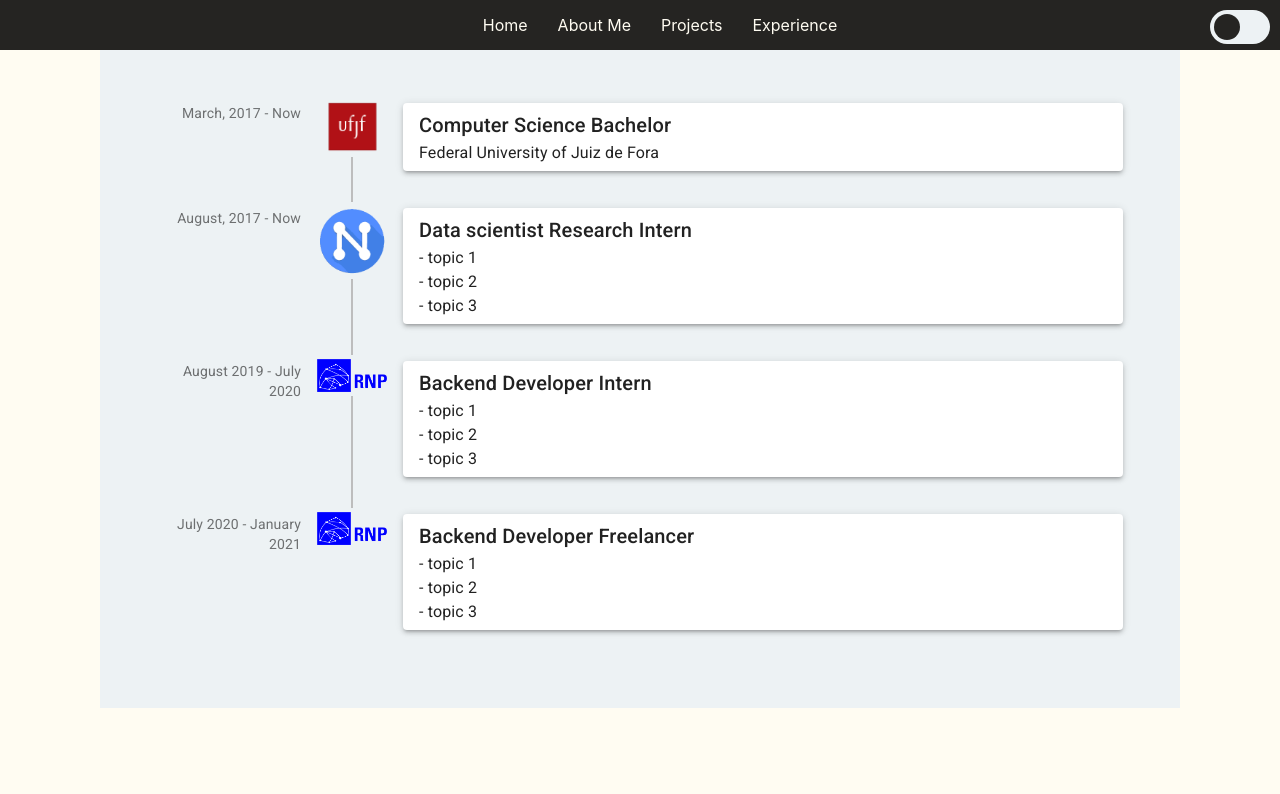
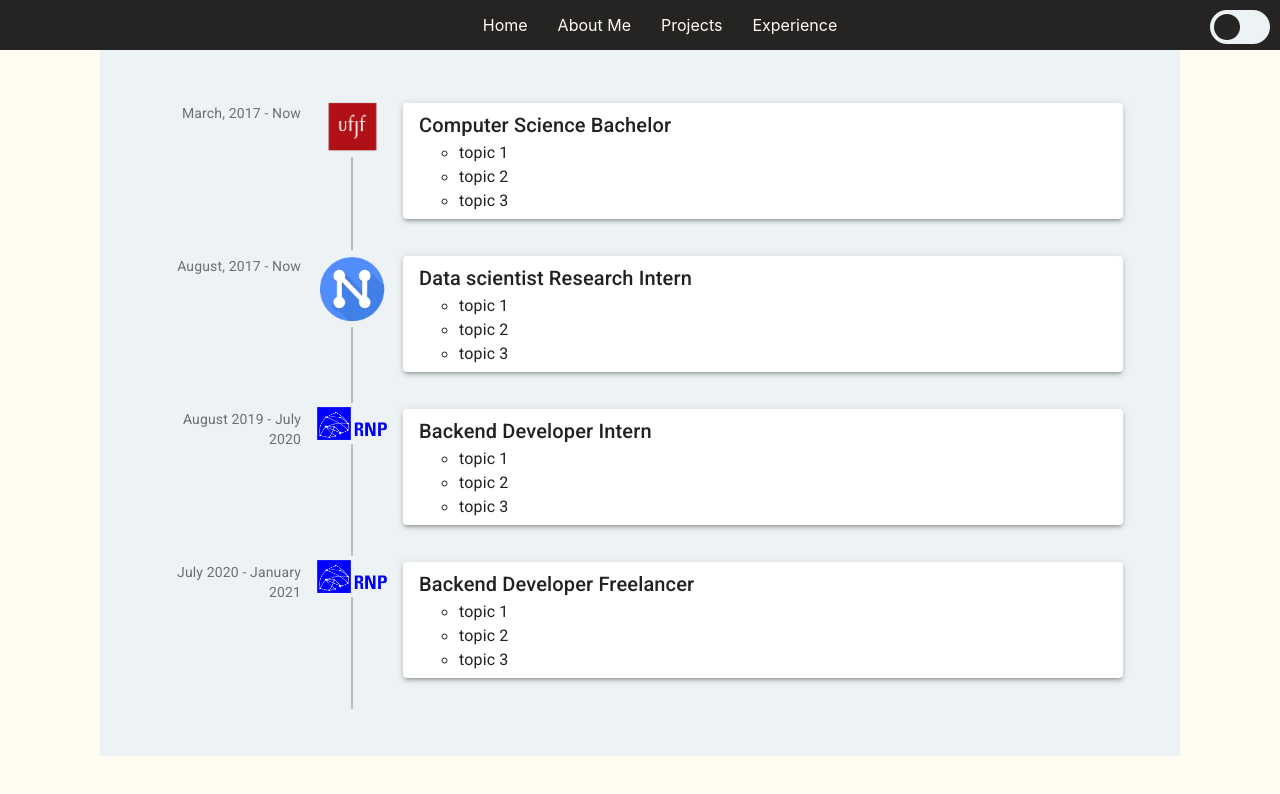
Before and after one commit to Victoraq/victoraq.github.io, a React (Create React App) app: page /experience in a window 1280 px wide. Shown: the top 794 px of the page. Built offline with nearby package versions, Linux system fonts and the light colour scheme.

Commit message:
Get experience data from file
refactoring db.js to information files of each page.

```diff
--- a/src/App.js
+++ b/src/App.js
@@ -2,18 +2,20 @@ import React, { useState, useEffect } from "react";
 import { ThemeProvider } from "styled-components";
 import { BrowserRouter as Router, Route, Switch } from "react-router-dom";
 
-import Header from "./components/Header";
-import GlobalStyle from "./GlobalStyle";
 import Home from "./pages/Home";
-import { darkTheme, lightTheme } from "./UI/themes";
 import AboutMe from "./pages/AboutMe";
 import Projects from "./pages/Projects";
-import { projects as data_projects } from "./db";
+import Header from "./components/Header";
+import Experience from "./pages/Experience";
+import GlobalStyle from "./GlobalStyle";
 import { reshapeArray } from "./utils";
-import Experience from "./pages/Experience";
+import { projects_data } from "./info/projects";
+import { experience_data } from "./info/experience";
+import { darkTheme, lightTheme } from "./UI/themes";
 
 function App() {
   const [projects, setProjects] = useState([]);
+  const [experience, setExperience] = useState([]);
   const [theme, setTheme] = useState(true);
 
   const toggleTheme = () => {
@@ -24,10 +26,14 @@ function App() {
     // Reshape projects to use in 3 x n visualization
     const cardsInColumn = 3;
     const reshaped_projects = reshapeArray(
-      data_projects.updates,
+      projects_data.updates,
       cardsInColumn
     );
     setProjects(reshaped_projects);
+  }, []);
+
+  useEffect(() => {
+    setExperience(experience_data.updates);
   }, []);
 
   return (
@@ -46,7 +52,7 @@ function App() {
             <Projects projects={projects} />
           </Route>
           <Route exact path="/experience">
-            <Experience />
+            <Experience experience={experience} />
           </Route>
         </Switch>
       </Router>
--- /dev/null
+++ b/src/info/experience.js
@@ -0,0 +1,52 @@
+import ufjf from "../assets/images/ufjf.png";
+import rnp from "../assets/images/RNP.png";
+import netlab from "../assets/images/NetLab.png";
+
+export const experience_data = {
+  updates: [
+    {
+      id: 0,
+      title: "Computer Science Bachelor",
+      date: "March, 2017 - Now",
+      content: [
+        "topic 1",
+        "topic 2",
+        "topic 3",
+      ],
+      image: ufjf,
+    },
+    {
+      id: 1,
+      title: "Data scientist Research Intern",
+      date: "August, 2017 - Now",
+      content: [
+        "topic 1",
+        "topic 2",
+        "topic 3",
+      ],
+      image: netlab,
+    },
+    {
+      id: 2,
+      title: "Backend Developer Intern",
+      date: "August 2019 - July 2020",
+      content: [
+        "topic 1",
+        "topic 2",
+        "topic 3",
+      ],
+      image: rnp,
+    },
+    {
+      id: 3,
+      title: "Backend Developer Freelancer",
+      date: "July 2020 - January 2021",
+      content: [
+        "topic 1",
+        "topic 2",
+        "topic 3",
+      ],
+      image: rnp,
+    }
+  ]
+}
--- a/src/db.js
+++ b/src/info/projects.js
@@ -1,4 +1,4 @@
-export const projects = {
+export const projects_data = {
   updates: [
     {
       id: 0,
--- a/src/pages/Experience/index.jsx
+++ b/src/pages/Experience/index.jsx
@@ -1,17 +1,14 @@
 import React from "react";
 import styled from "styled-components";
 import { makeStyles } from "@material-ui/core/styles";
+import Paper from "@material-ui/core/Paper";
 import Timeline from "@material-ui/lab/Timeline";
+import Typography from "@material-ui/core/Typography";
 import TimelineItem from "@material-ui/lab/TimelineItem";
+import TimelineContent from "@material-ui/lab/TimelineContent";
 import TimelineSeparator from "@material-ui/lab/TimelineSeparator";
 import TimelineConnector from "@material-ui/lab/TimelineConnector";
-import TimelineContent from "@material-ui/lab/TimelineContent";
 import TimelineOppositeContent from "@material-ui/lab/TimelineOppositeContent";
-import Typography from "@material-ui/core/Typography";
-import ufjf from "../../assets/images/ufjf.png";
-import rnp from "../../assets/images/RNP.png";
-import netlab from "../../assets/images/NetLab.png";
-import Paper from "@material-ui/core/Paper";
 import { Content } from "../../UI";
 
 const useStyles = makeStyles((theme) => ({
@@ -24,105 +21,55 @@ const useStyles = makeStyles((theme) => ({
   },
   oppositeContent: {
     flex: 0.2,
-  }
+  },
 }));
 
 const Icon = styled.img`
   width: 70px;
   margin: 5%;
-  // filter: ${({ theme }) => theme.filter};
 
   @media (max-width: 800px) {
     width: 45px;
   }
 `;
 
-const Experience = () => {
+const Experience = ({ experience }) => {
   const classes = useStyles();
+
   return (
     <Content>
       <Timeline align="left">
+        {experience.map((experience) => {
+          return (
             <TimelineItem>
               <TimelineOppositeContent className={classes.oppositeContent}>
                 <Typography variant="body2" color="textSecondary">
-              March, 2017 - Now
+                  {experience.date}
                 </Typography>
               </TimelineOppositeContent>
               <TimelineSeparator>
-            <Icon src={ufjf} />
+                <Icon src={experience.image} />
                 <TimelineConnector />
               </TimelineSeparator>
               <TimelineContent>
                 <Paper elevation={3} className={classes.paper}>
                   <Typography variant="h6" component="h1">
-                Computer Science Bachelor
+                    {experience.title}
                   </Typography>
-              <Typography>Federal University of Juiz de Fora</Typography>
+                  <ul>
+                    {experience.content.map((topic) => {
+                      return (
+                        <li>
+                          <Typography>{topic}</Typography>
+                        </li>
+                      );
+                    })}
+                  </ul>
                 </Paper>
               </TimelineContent>
             </TimelineItem>
-        <TimelineItem>
-          <TimelineOppositeContent className={classes.oppositeContent}>
-            <Typography variant="body2" color="textSecondary">
-              August, 2017 - Now
-            </Typography>
-          </TimelineOppositeContent>
-          <TimelineSeparator>
-            <Icon src={netlab} />
-            <TimelineConnector />
-          </TimelineSeparator>
-          <TimelineContent>
-            <Paper elevation={3} className={classes.paper}>
-              <Typography variant="h6" component="h1">
-                Data scientist Research Intern
-              </Typography>
-              <Typography>- topic 1</Typography>
-              <Typography>- topic 2</Typography>
-              <Typography>- topic 3</Typography>
-            </Paper>
-          </TimelineContent>
-        </TimelineItem>
-        <TimelineItem>
-          <TimelineOppositeContent className={classes.oppositeContent}>
-            <Typography variant="body2" color="textSecondary">
-              August 2019 - July 2020
-            </Typography>
-          </TimelineOppositeContent>
-          <TimelineSeparator>
-          <Icon src={rnp} />
-            <TimelineConnector />
-          </TimelineSeparator>
-          <TimelineContent>
-            <Paper elevation={3} className={classes.paper}>
-              <Typography variant="h6" component="h1">
-                Backend Developer Intern
-              </Typography>
-              <Typography>- topic 1</Typography>
-              <Typography>- topic 2</Typography>
-              <Typography>- topic 3</Typography>
-            </Paper>
-          </TimelineContent>
-        </TimelineItem>
-        <TimelineItem>
-          <TimelineOppositeContent className={classes.oppositeContent}>
-            <Typography variant="body2" color="textSecondary">
-              July 2020 - January 2021
-            </Typography>
-          </TimelineOppositeContent>
-          <TimelineSeparator>
-          <Icon src={rnp} />
-          </TimelineSeparator>
-          <TimelineContent>
-            <Paper elevation={3} className={classes.paper}>
-              <Typography variant="h6" component="h1">
-                Backend Developer Freelancer
-              </Typography>
-              <Typography>- topic 1</Typography>
-              <Typography>- topic 2</Typography>
-              <Typography>- topic 3</Typography>
-            </Paper>
-          </TimelineContent>
-        </TimelineItem>
+          );
+        })}
       </Timeline>
     </Content>
   );
```
Lines whose indentation alone changed are shown as unchanged.
